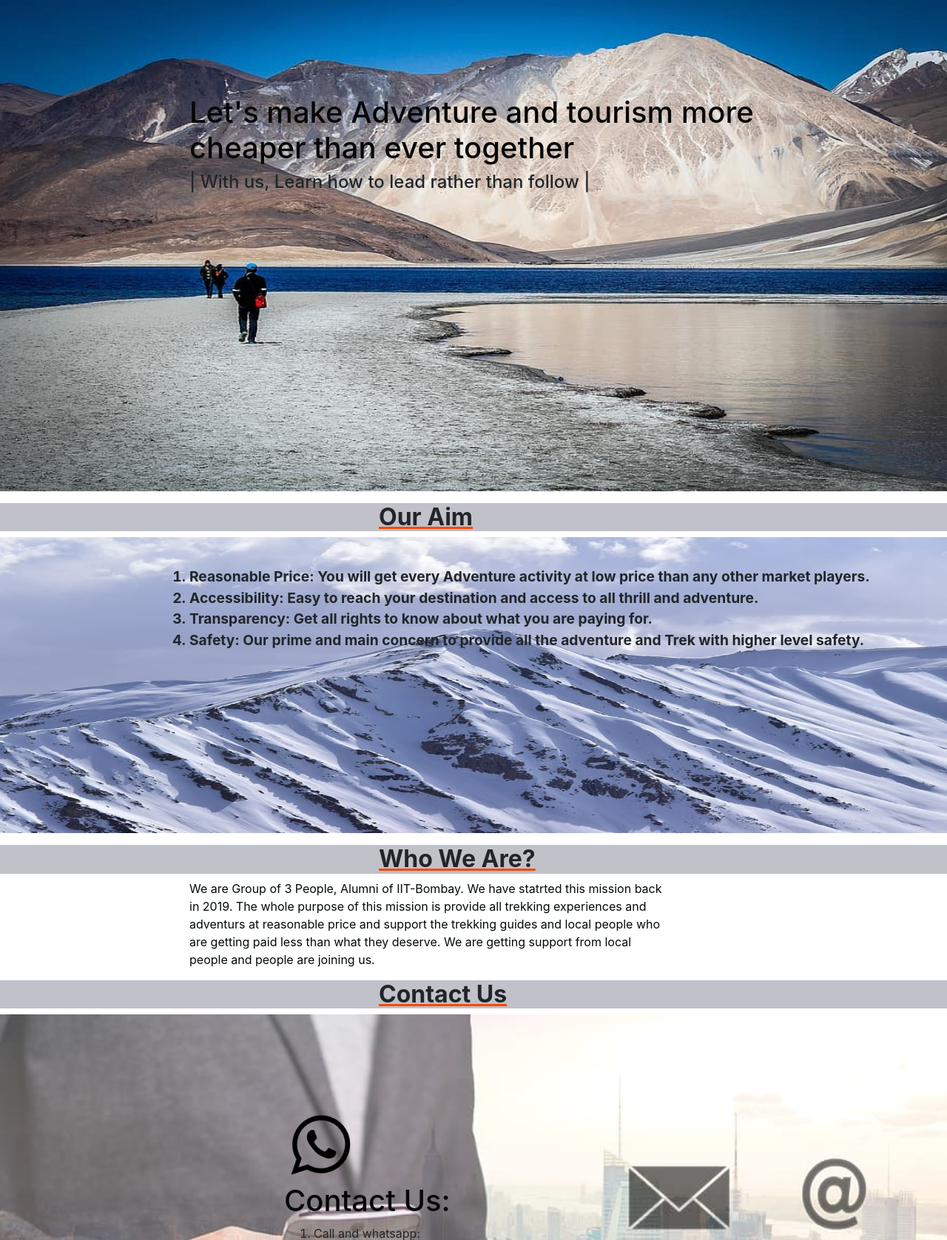
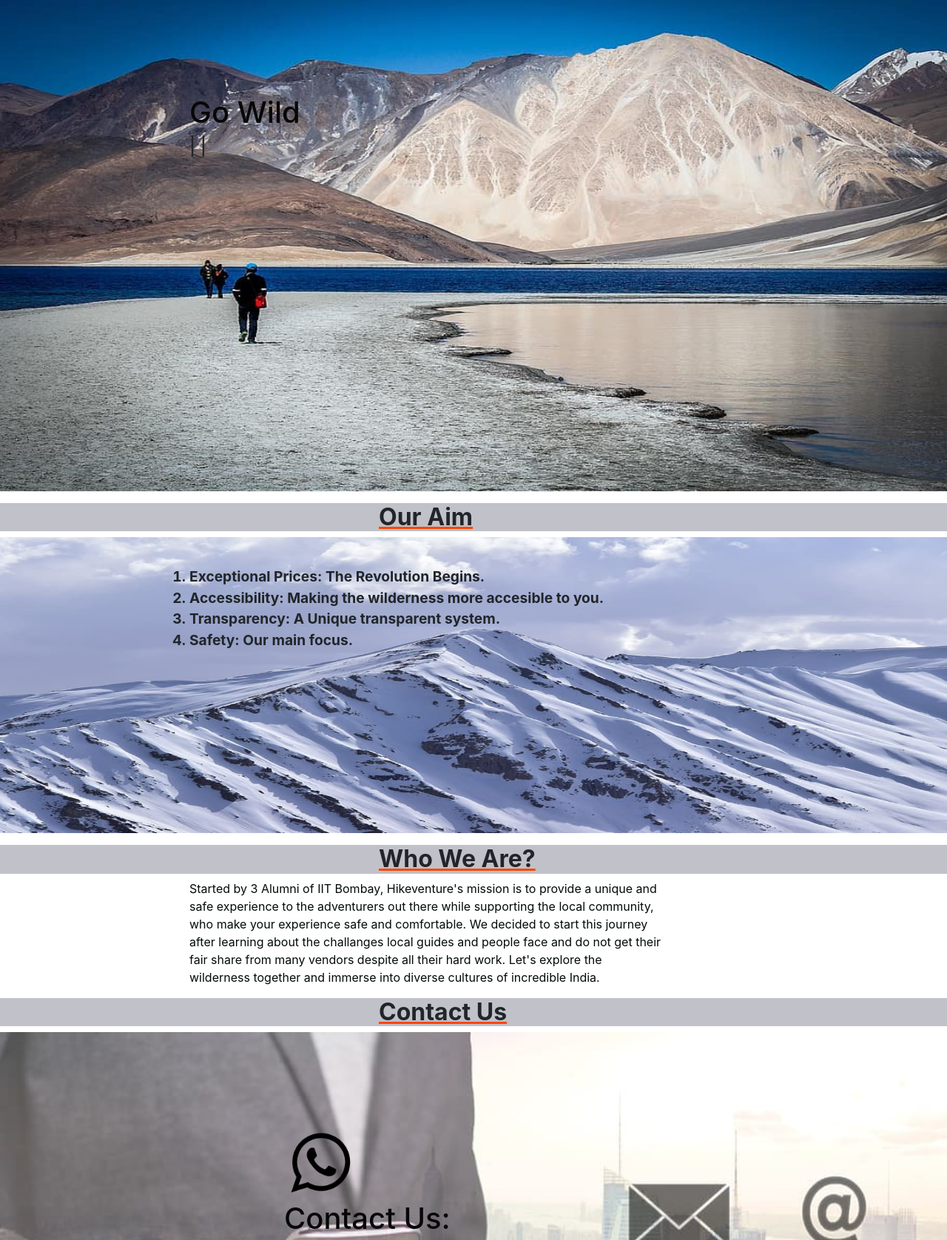
Before and after one commit to rah007/Hkeventure-1, a Django app: page /About/ in a window 1280 px wide. Shown: the top 1676 px of the page at 74% size. Run offline with Django 3.2, Linux system fonts and the light colour scheme; some libraries are stand-ins or nearby versions.

Commit message:
Update About.html

```diff
--- a/Trek/templates/trek_v2/About.html
+++ b/Trek/templates/trek_v2/About.html
@@ -14,9 +14,8 @@ About
     <div class="About">
         <div style="margin-left: 20%; width: 60%; margin-top: 10%; position: absolute; z-index: 9999;" class="caption">
 
-            <h1 style="z-index: 9999; color: rgb(7, 7, 7); margin-top: 10;">Let's make Adventure and tourism more
-                        cheaper than ever together</h1>
-            <h4 style="margin-bottom: 20;">    | With us, Learn how to lead rather than follow |</h4>
+            <h1 style="z-index: 9999; color: rgb(7, 7, 7); margin-top: 10;">Go Wild</h1>
+            <h4 style="margin-bottom: 20;">    | |</h4>
         </div>
 
         <div>
@@ -35,16 +34,16 @@ About
         <div style="position: absolute; z-index: 9999; background-color: transparent;" class="value w-100">
             <ol style="font-size: 120%; margin-top: 3%; padding-left: 20%; font-weight: bold;">
                 <li>
-                    Reasonable Price: You will get every Adventure activity at low price than any other market players.
+                    Exceptional Prices: The Revolution Begins.
                 </li>
                 <li>
-                    Accessibility: Easy to reach your destination and access to all thrill and adventure.
+                    Accessibility: Making the wilderness more accesible to you.
                 </li>
                 <li>
-                    Transparency: Get all rights to know about what you are paying for.
+                    Transparency: A Unique transparent system.
                 </li>
                 <li>
-                    Safety: Our prime and main concern to provide all the adventure and Trek with higher level safety.
+                    Safety: Our main focus.
                 </li>
             </ol>
             <!-- <h1
@@ -67,11 +66,10 @@ About
     </div>
     <div style="margin-left: 20%;" class="about-us w-50">
         <p>
-            We are Group of 3 People, Alumni of IIT-Bombay. We have statrted this mission back in 2019. The whole
-            purpose of this mission is provide all trekking experiences and adventurs at reasonable price and
-            support the trekking guides and local people who are getting paid less than what they deserve. We are
-            getting support from local people
-            and people are joining us.
+            Started by 3 Alumni of IIT Bombay, Hikeventure's mission is to provide a unique and safe experience to the adventurers out there while supporting the local
+            community, who make your experience safe and comfortable. We decided to start this journey after learning about the challanges local guides and people face
+            and do not get their fair share from many vendors despite all their hard work. Let's explore the wilderness together and immerse into diverse cultures of
+            incredible India.
         </p>
     </div>
     <div style="background-color: rgb(192, 193, 201);" class="value mt-3">
```
